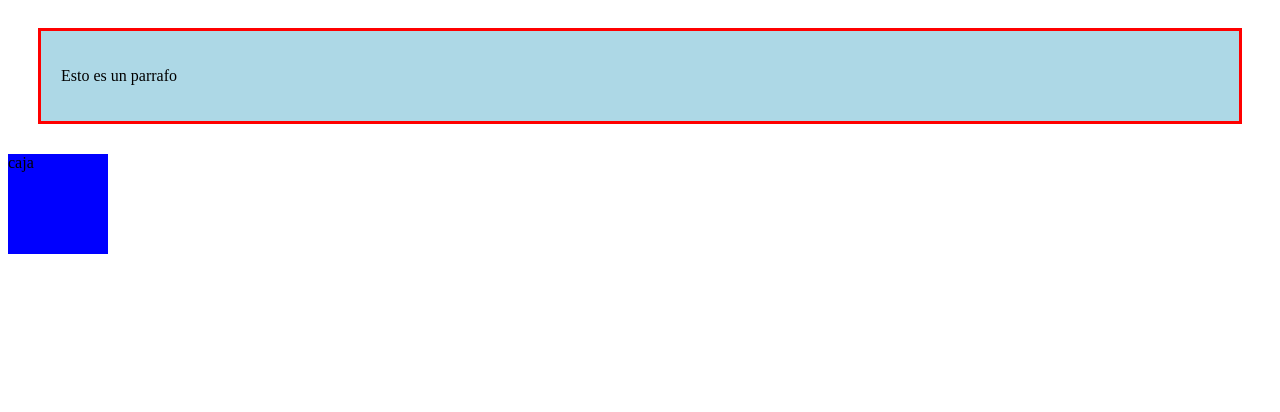
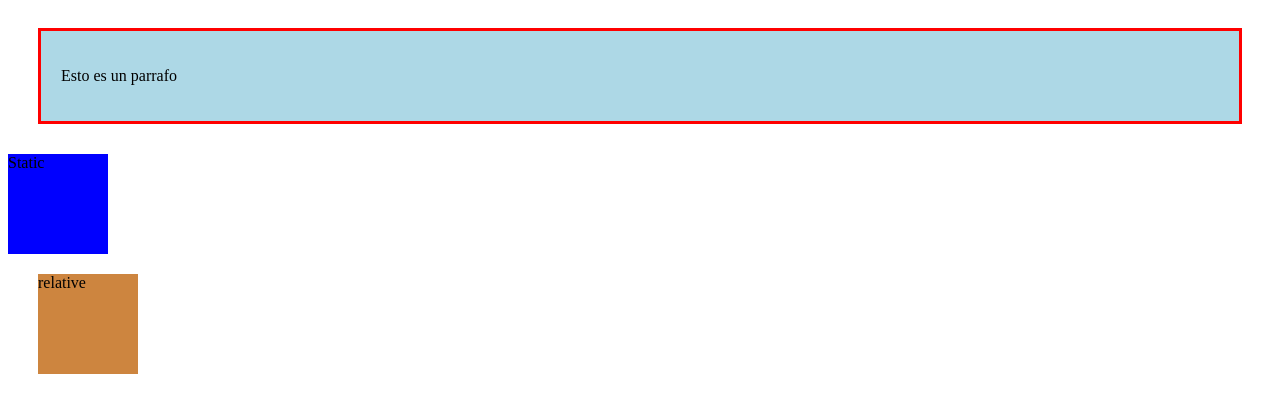
Before and after one commit to OsvaldoMezaHerrera/parcticaCSS2, a plain HTML site: page index.html in a window 1280 px wide. Shown: the part 100-512 px from the top of the page. Drawn offline with Linux system fonts and the light colour scheme.

Commit message:
mover un div con relative ya que el satic no se puede

```diff
--- a/CSS/style.css
+++ b/CSS/style.css
@@ -15,3 +15,12 @@ h1{
     /* por defecto */
     position: static;
 }
+.box-3{
+    width: 100px;
+    height: 100px;
+    background-color: peru;
+    /* por defecto */
+    position: relative;
+    top: 20px;
+    left: 30px;
+}
--- a/index.html
+++ b/index.html
@@ -15,7 +15,10 @@
         <p>Esto es un parrafo</p>
     </div>
     <div class="box-2">
-        <p>caja</p>
+        Static
+    </div>
+    <div class="box-3">
+        relative
     </div>
 </body>
 </html>
```
